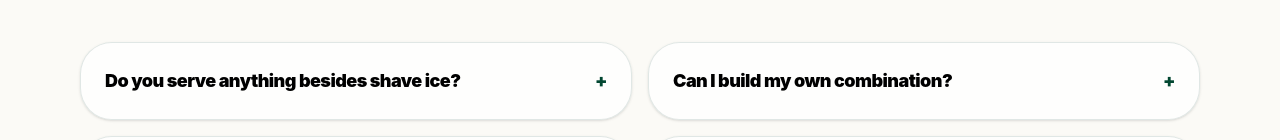
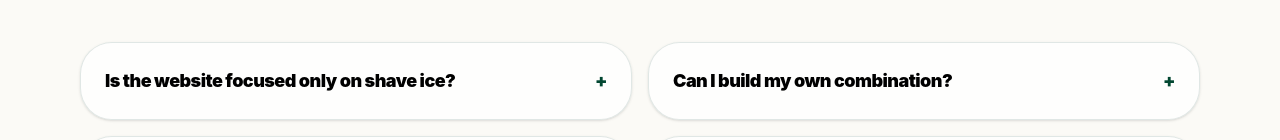
Before and after one commit to matthewlim-codes/Pau-Hana-, a React (Vite) app: page / in a window 1280 px wide. Shown: the part 7177-7317 px from the top of the page. Built offline with nearby package versions, Linux system fonts and the light colour scheme.

Commit message:
Tighten shave ice only FAQ copy
Co-authored-by: Matthew Lim <matthewlim-codes@users.noreply.github.com>

```diff
--- a/src/data/menuData.js
+++ b/src/data/menuData.js
@@ -127,7 +127,7 @@ export const galleryItems = [
 
 export const faqs = [
   {
-    question: "Do you serve anything besides shave ice?",
+    question: "Is the website focused only on shave ice?",
     answer:
       "This website is focused completely on Pau Hana shave ice, including flavors, toppings, sizes, and specialty combinations.",
   },
```
